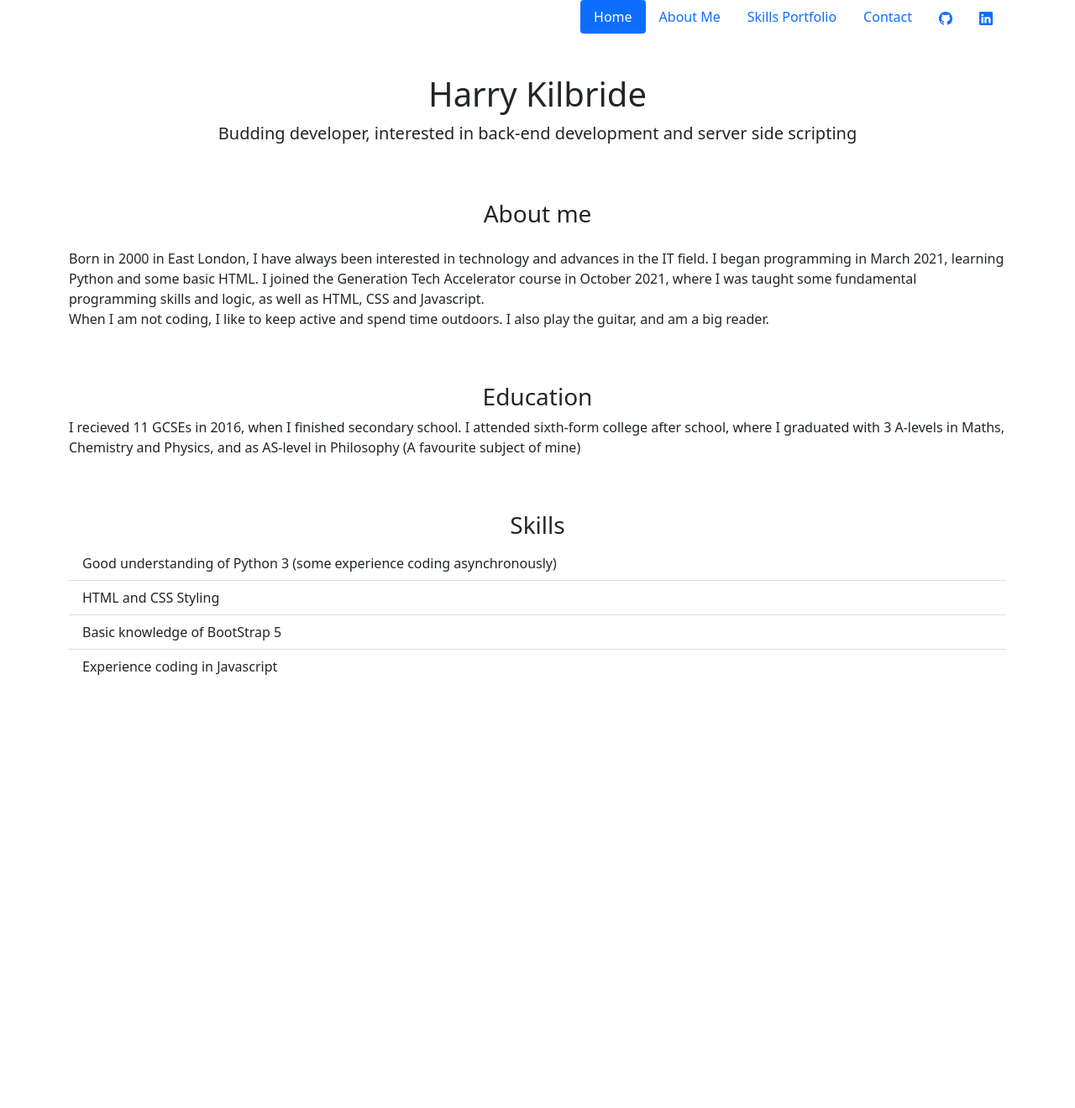
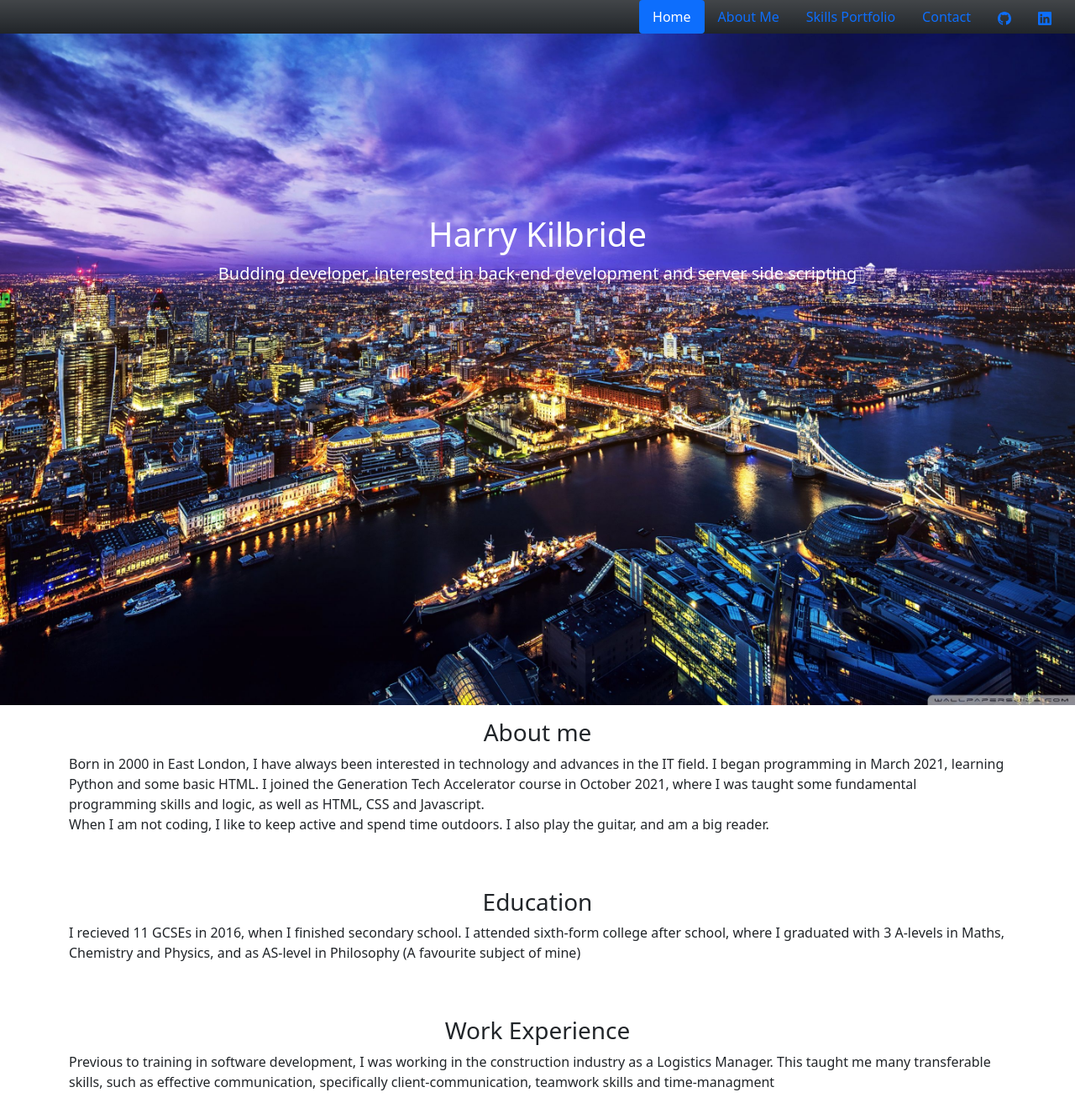
Before and after one commit to UK-HarryK/portfolio, a plain HTML site: page index.html in a window 1280 px wide. Shown: the top 1320 px of the page at 84% size. Before the commit the page ends 862 px from the top, so only its background shows below. Drawn offline with nearby package versions, Linux system fonts and the light colour scheme.

Commit message:
Added background, made some text changes

```diff
--- a/index.html
+++ b/index.html
@@ -9,9 +9,9 @@
 
 </head>
 <body>
-    <div class="container">
+    <div class="container-fluid bg-dark bg-gradient">
         <nav>
-            <ul class="nav nav-pills justify-content-end">
+            <ul class="nav nav-pills justify-content-end align-items-center">
                 <li class="nav-items">
                     <a href="#" class="nav-link active">Home</a>
                 </li>
@@ -37,26 +37,32 @@
             </ul>
         </nav>
     </div>
-    <div class="container">
+    <div class="container-fluid min-vh-100 d-flex justify-content-center" style="background-image: url(london.jpg); background-repeat: no-repeat; background-size: cover;">
         <div class="row my-5">
-            <div class="col-12 my-0">
-                <h1 class="text-center">Harry Kilbride</h1>
-                <p class="lead text-center">Budding developer, interested in back-end development and server side scripting</p>
+            <div class="col-12 align-self-baseline">
+                <h1 class="text-center" style="color: white; margin-top: 22%;">Harry Kilbride</h1>
+                <p class="lead text-center" style="color: white;">Budding developer, interested in back-end development and server side scripting</p>
             </div>
         </div>
     </div>
 
-    <div class="container">
+    <div class="container my-3">
         <div class="row">
             <div class="col">
-                <h3 class="text-center mb-4">About me</h3>
+                <h3 class="text-center mb-2">About me</h3>
                 <p>Born in 2000 in East London, I have always been interested in technology and advances in the IT field. I began programming in March 2021, learning Python and some basic HTML. I joined the Generation Tech Accelerator course in October 2021, where I was taught some fundamental programming skills and logic, as well as HTML, CSS and Javascript.<br> When I am not coding, I like to keep active and spend time outdoors. I also play the guitar, and am a big reader. </p>
             </div>
         </div>
         <div class="row">
             <div class="col">
-                <h3 class="text-center mt-5">Education</h3>
+                <h3 class="text-center mt-5 mb-2">Education</h3>
                 <p>I recieved 11 GCSEs in 2016, when I finished secondary school. I attended sixth-form college after school, where I graduated with 3 A-levels in Maths, Chemistry and Physics, and as AS-level in Philosophy (A favourite subject of mine)</p>
+            </div>
+        </div>
+        <div class="row">
+            <div class="col">
+                <h3 class="text-center mt-5 mb-2">Work Experience</h3>
+                <p>Previous to training in software development, I was working in the construction industry as a Logistics Manager. This taught me many transferable skills, such as effective communication, specifically client-communication, teamwork skills and time-managment</p>
             </div>
         </div>
     </div>
```
Also changed, not shown: london.jpg (added).
